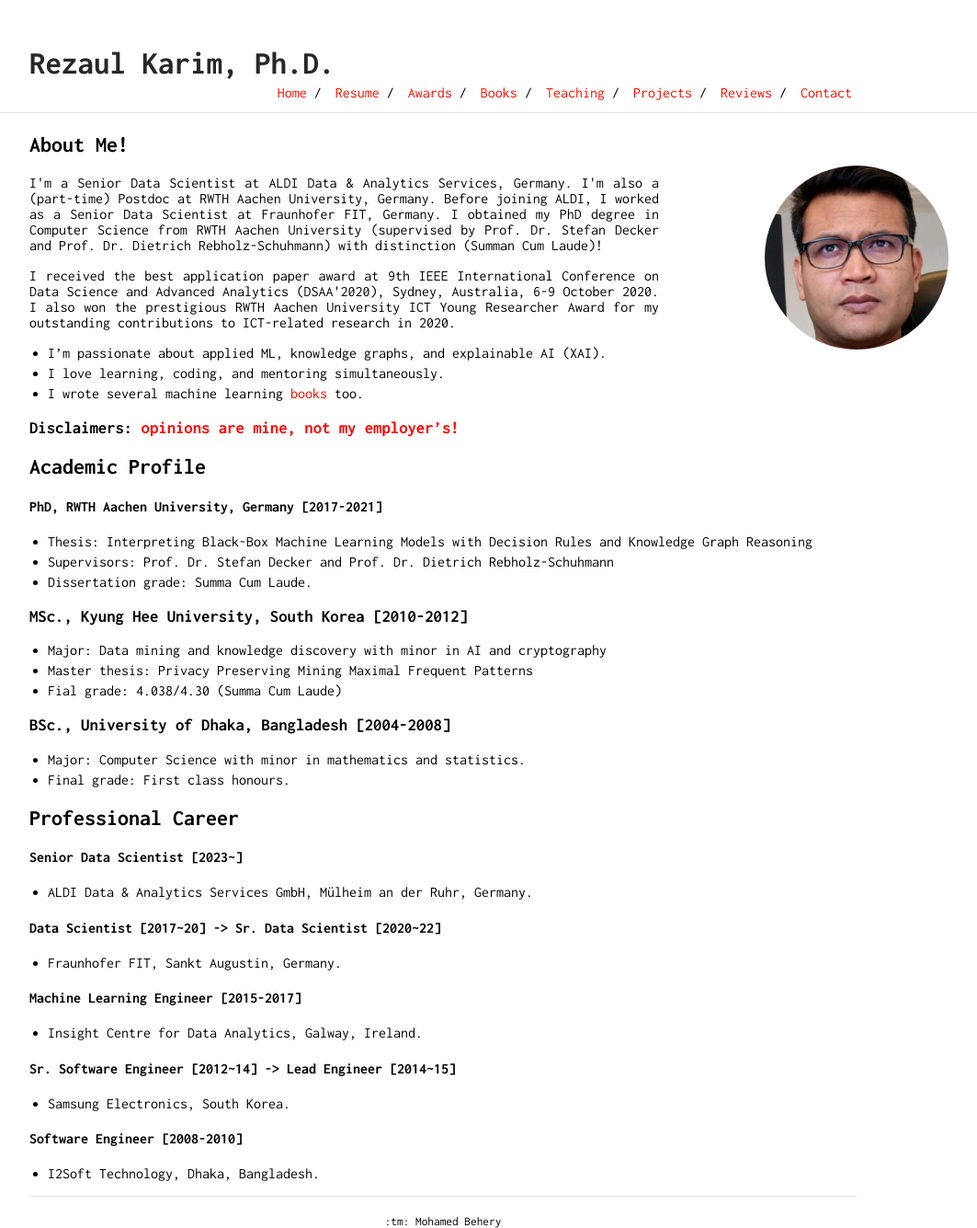
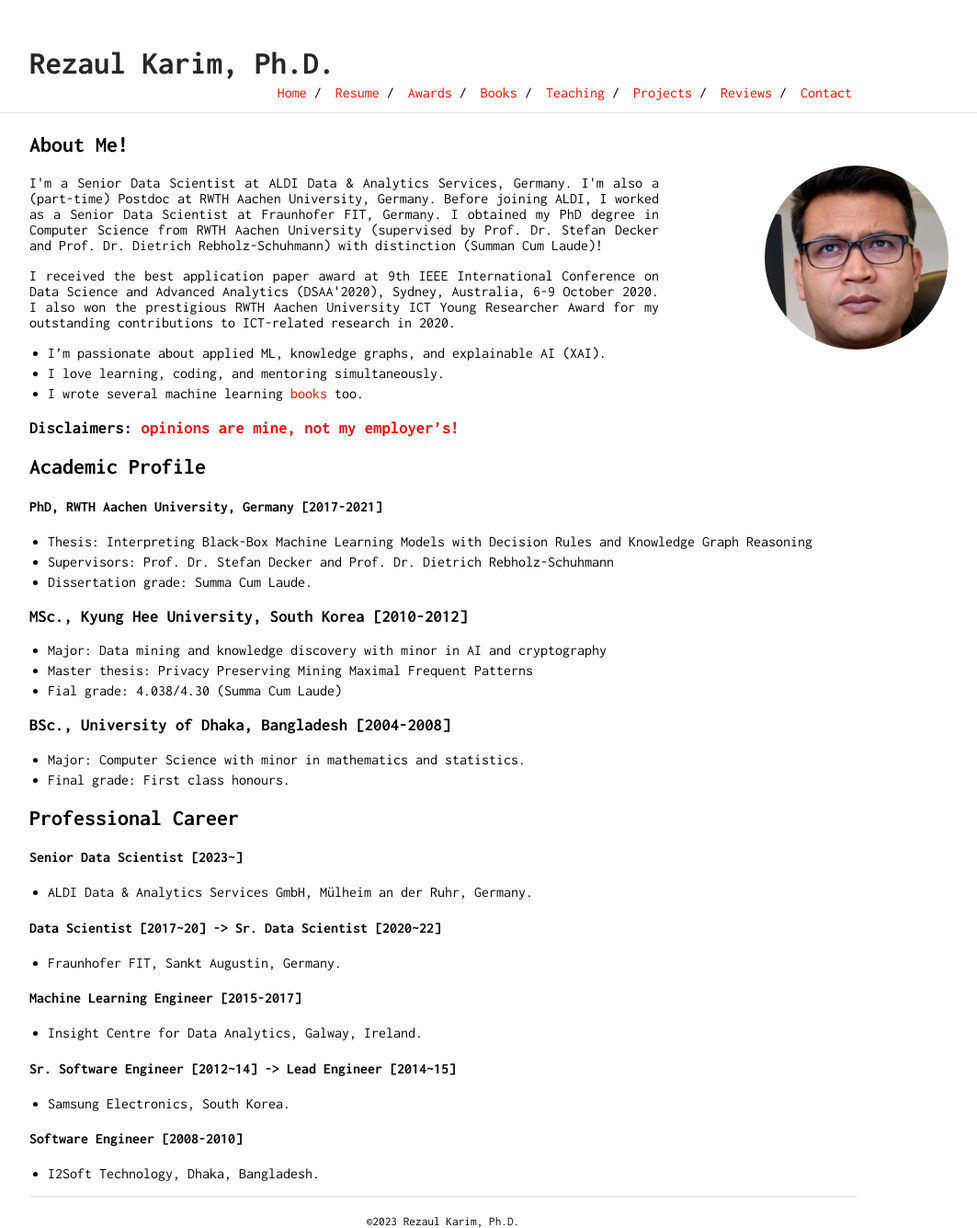
Before and after one commit to rezacsedu/rezacsedu.github.io, a Jekyll site: the page built from index.md, in a window 1280 px wide. Shown: the whole page at 92% size, without its empty margins (158-1221 px from the left). Built offline with Jekyll 4.4.1, drawn with Linux system fonts in a browser that asks for light colours; our own code applies the rules of GitHub Pages for plain Markdown files.

Commit message:
Update _config.yml

```diff
--- a/_config.yml
+++ b/_config.yml
@@ -9,7 +9,7 @@ tracking_id: #
 
 footer: yes
 footer_url: "https://github.com/beheri"
-footer_text: ":tm: Mohamed Behery"
+footer_text: "&copy;2023 Rezaul Karim, Ph.D."
 
 sass:
     style: compressed
```
